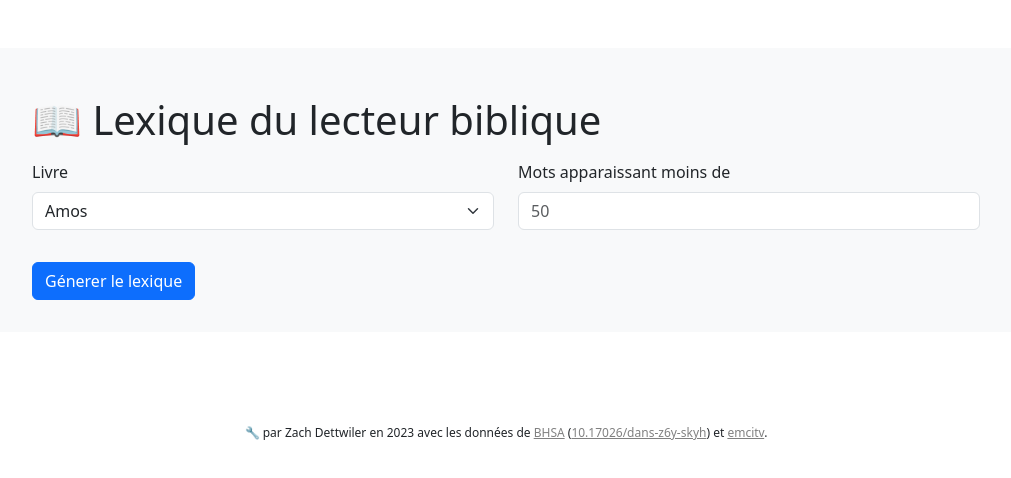
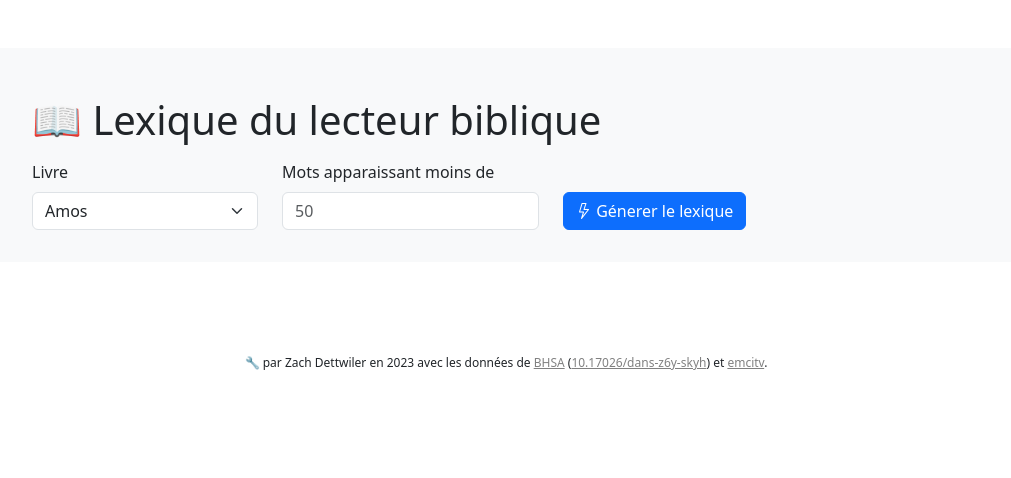
Before and after one commit to zdettwiler/lexique-du-lecteur-biblique, a Next.js app: page /lexique-du-lecteur-biblique/ in a window 1280 px wide. Shown: the top 478 px of the page, without its empty margins (134-1145 px from the left). Built offline with nearby package versions, Linux system fonts and the light colour scheme.

Commit message:
meilleur formulaire

```diff
--- a/src/app/page.js
+++ b/src/app/page.js
@@ -51,8 +51,8 @@ export default function Home() {
         <h1 className="header">📖 Lexique du lecteur biblique</h1>
 
         <Form className="mt-3 mb-4">
-          <Row className="mb-3">
-            <Form.Group as={Col} className="mb-3" controlId="formGridEmail">
+          <Row className="mb-3 align-items-end">
+            <Col xs="auto">
               <Form.Label>Livre</Form.Label>
               <Form.Select aria-label="Book selection" value={book} onChange={handleChangeBook}>
                   <option>Choisir le livre</option>
@@ -60,17 +60,21 @@ export default function Home() {
                     <option value={book} key={id}>{book}</option>
                   ))}
                 </Form.Select>
-            </Form.Group>
+            </Col>
 
-            <Form.Group as={Col} className="mb-3" controlId="formGridPassword">
+            <Col xs="auto">
               <Form.Label>Mots apparaissant moins de</Form.Label>
               <Form.Control type="number" placeholder="50" onChange={handleChangeFrequency}/>
-            </Form.Group>
+            </Col>
+
+            <Col xs="auto" className="d-flex align-items-baseline">
+              <Button variant="primary" type="submit" onClick={getBook}>
+                <i class="bi bi-lightning"></i> Génerer le lexique
+              </Button>
+            </Col>
           </Row>
 
-          <Button variant="primary" type="submit" onClick={getBook}>
-            Génerer le lexique
-          </Button>
+
         </Form>
 
         { !!lexicon.length && (
```
